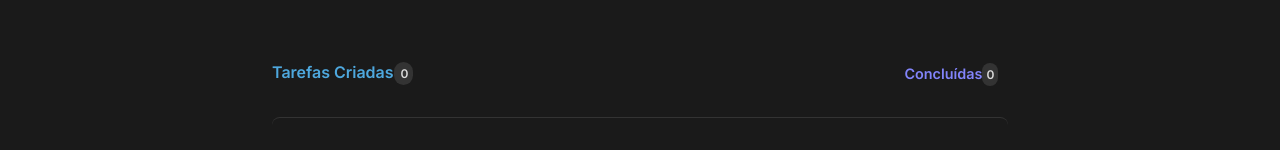
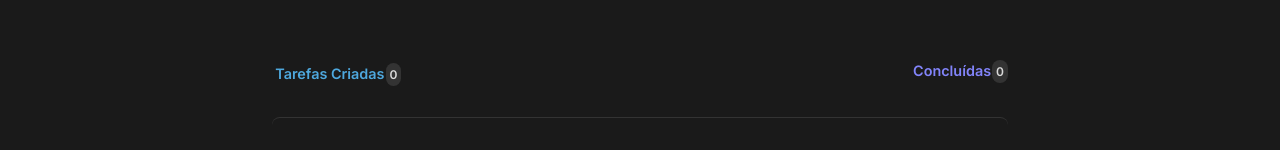
Before and after one commit to lipecalixto/todo-list, a React (Vite) app: page / in a window 1280 px wide. Shown: the part 228-378 px from the top of the page. Built offline with nearby package versions, Linux system fonts and the light colour scheme.

Commit message:
ajustando task info count

```diff
--- a/src/components/TaskList.module.css
+++ b/src/components/TaskList.module.css
@@ -85,13 +85,13 @@
 
 .taskInfo .taskCreated {
   color: var(--blue);
-  font-size: 1rem;
+  font-size: 0.9rem;
+  padding: 0.2rem;
 }
 
 
 .taskInfo .taskCompleted {
-  margin-left: 8px;
-  padding: 0.2rem 0.6rem;
+  padding: 0.rem;
   font-size: 0.9rem;
   color: var(--purple);
   border-radius: 16px;
@@ -105,12 +105,12 @@
   gap: .625rem;
 
   background: var(--gray-400);
-  border-radius: 999px;
+  border-radius: 8px;
 
   font-family: 'Inter';
   font-size: .75rem;
   line-height: .9375rem;
-
+  margin-left: .0625rem;
   color: var(--gray-200);
 }
 
--- a/src/components/TaskList.tsx
+++ b/src/components/TaskList.tsx
@@ -74,7 +74,7 @@ export function TaskList() {
         <div className={styles.taskInfo}>
           <span className={styles.taskCreated}>
             Tarefas Criadas
-            <span className={styles.taskInfoCount}> {tasks.length} </span>
+            <span className={styles.taskInfoCount}>{tasks.length}</span>
           </span>
           <span className={styles.taskCompleted}>
             Concluídas
```
